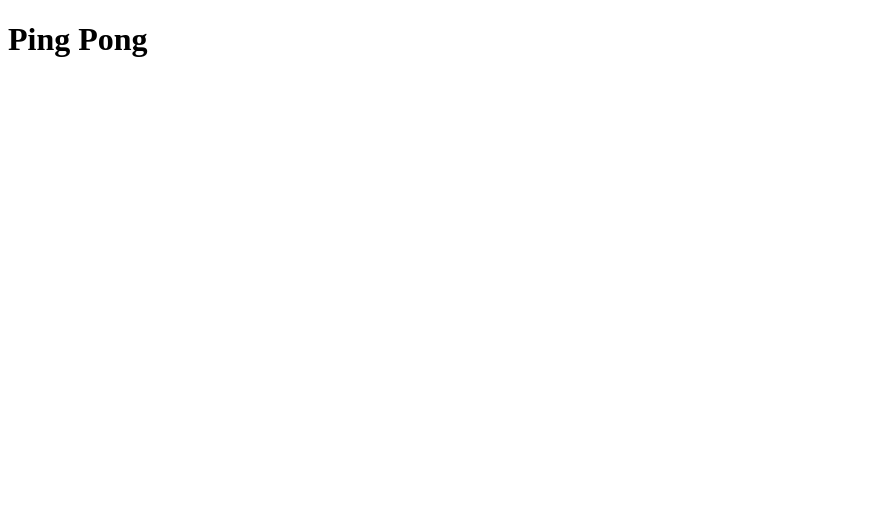
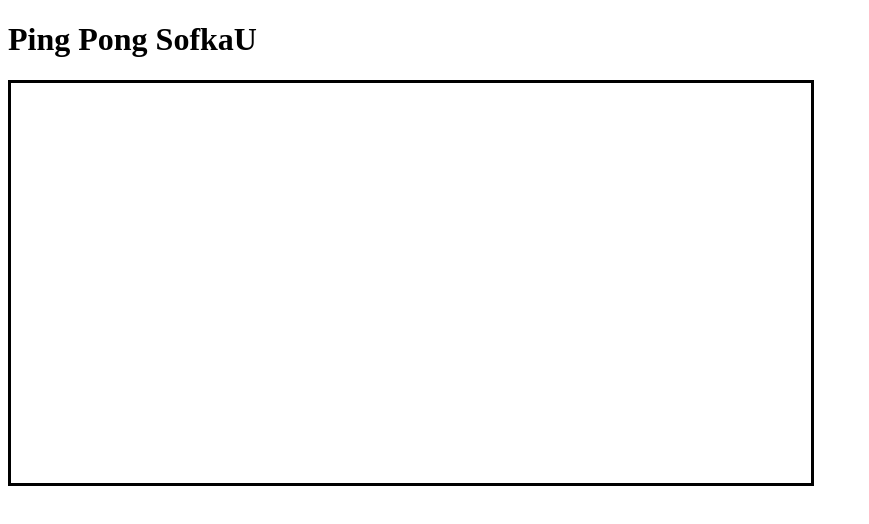
Before and after one commit to JoseVicente-dev/PracticaMVC, a plain HTML site: page pong/index.html in a window 1280 px wide. Shown: the whole page, without its empty margins (0-869 px from the left). Drawn offline with Linux system fonts and the light colour scheme.

Commit message:
Se finaliza Parte 1 de practica MVC

```diff
--- a/pong/index.html
+++ b/pong/index.html
@@ -4,10 +4,13 @@
     <meta charset="UTF-8">
     <meta http-equiv="X-UA-Compatible" content="IE=edge">
     <meta name="viewport" content="width=device-width, initial-scale=1.0">
+    <style>
+        canvas{border:solid;}
+    </style>
     <title>Document</title>
 </head>
 <body>
-    <h1>Ping Pong</h1>
+    <h1>Ping Pong SofkaU</h1>
     <canvas id = "canvas"></canvas>
     <!-- ¿Qué es canvas? -->
     <script src = "main.js"></script>
--- a/pong/main.js
+++ b/pong/main.js
@@ -0,0 +1,43 @@
+(function(){
+    //Funcion anonima que se ejecuta a si misma. Closure
+    /* NOTA: self tiene inicialmente asignado el objeto Window.
+    Por tanto, las funciones son asignadas a este objeto y pueden usarse
+    fuera de la funcion anónima */
+    self.Board = function(width, height){//Objeto pizarron del juego
+        this.width = width;
+        this.height = height;
+        this.playing = false;
+        this.game_over = false;
+        this.bars = [];
+        this.ball = null;
+    }
+
+    self.Board.protoype = {
+        get elements(){ //Método que retorna las barras y la pelota
+            var elements = this.bars;
+            elements.push(ball)
+            return elements
+        }
+    }
+})();
+
+(function(){
+    self.BoardView = function(canvas, board){
+        this.canvas = canvas
+        //Las dimensiones del canvas son modificadas por las dimensiones del Board
+        this.canvas.width = board.width
+        this.canvas.height = board.height
+        this.board = board
+        //contexto: es el objeto a traves del cual se puede dibujar en JS
+        this.ctx = canvas.getContext('2d')
+    }
+})()
+
+window.addEventListener('load',main)//Evento que ejecuta la funcion main al cargar la pagina
+
+function main(){
+    //Funcion que ejecuta todos los elementos
+    let board = new Board(800,400)
+    let canvas = document.getElementById('canvas')
+    let board_view = new BoardView(canvas, board)
+}
```
